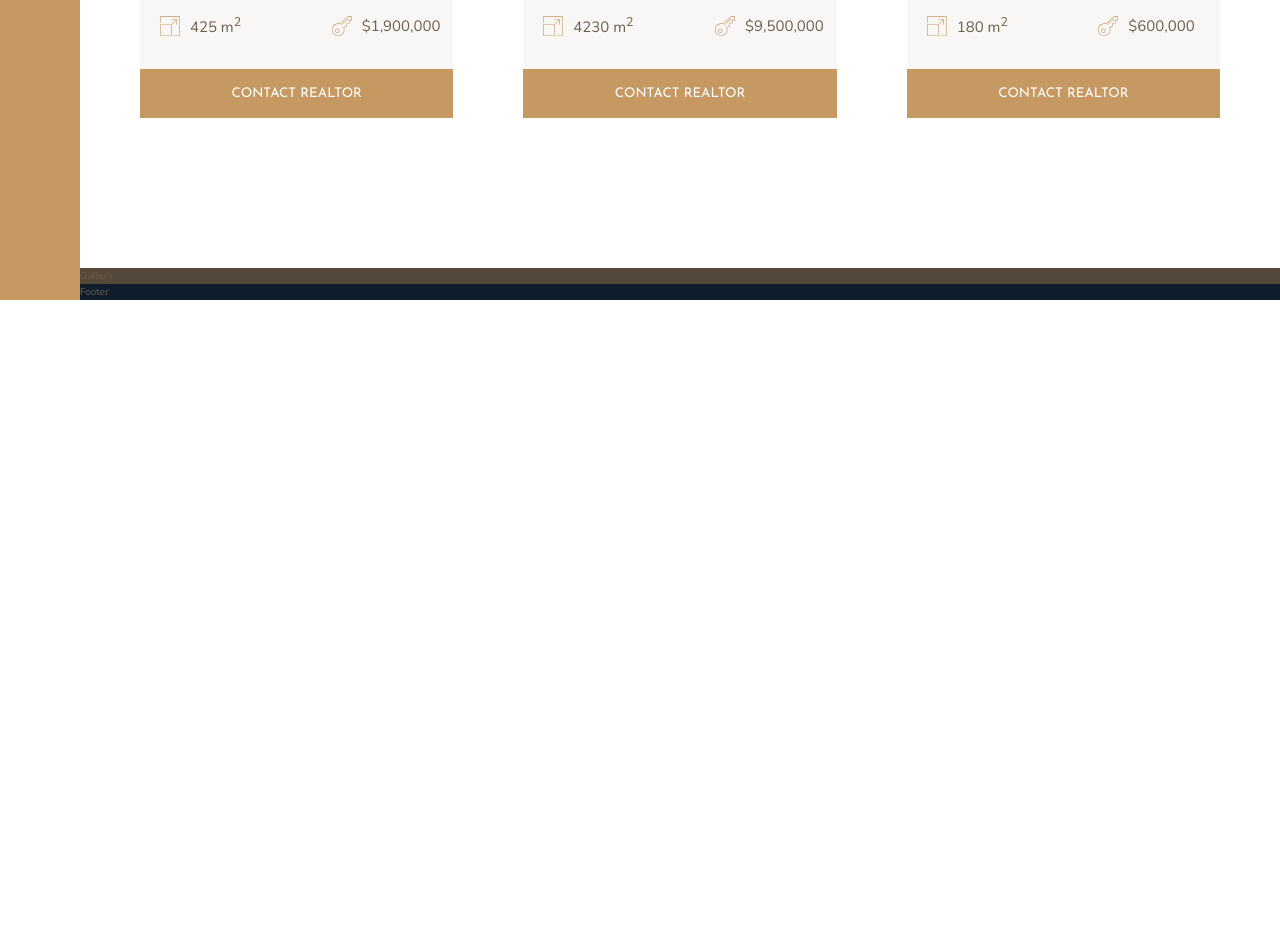
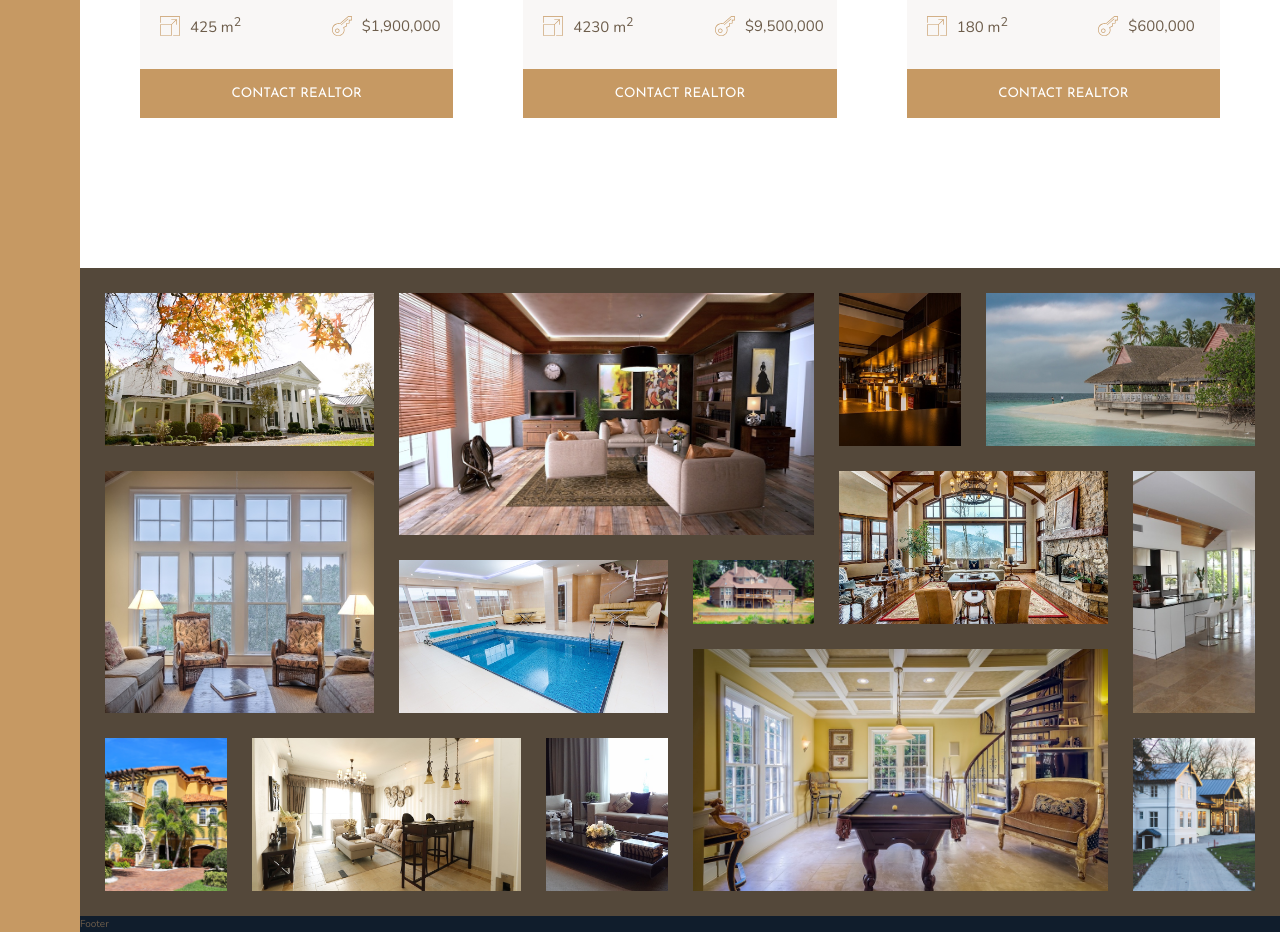
Before and after one commit to ahsanhd/Nextor-tut, a website: page index.html in a window 1280 px wide. Shown: the part 2780-3712 px from the top of the page. Before the commit the page ends 3080 px from the top, so only its background shows below. Drawn offline with nearby package versions, Linux system fonts and the light colour scheme.

Commit message:
feature/gallery:Added gallery

```diff
--- a/index.html
+++ b/index.html
@@ -337,7 +337,20 @@
         </section>
 
         <section class="gallery">
-            Gallery
+            <figure class="gallery__item gallery__item--1"><img src="/img/gal-1.jpeg" alt="Gallery Picture 1" class="gallery__img"></figure>
+            <figure class="gallery__item gallery__item--2"><img src="/img/gal-2.jpeg" alt="Gallery Picture 2" class="gallery__img"></figure>
+            <figure class="gallery__item gallery__item--3"><img src="/img/gal-3.jpeg" alt="Gallery Picture 3" class="gallery__img"></figure>
+            <figure class="gallery__item gallery__item--4"><img src="/img/gal-4.jpeg" alt="Gallery Picture 4" class="gallery__img"></figure>
+            <figure class="gallery__item gallery__item--5"><img src="/img/gal-5.jpeg" alt="Gallery Picture 5" class="gallery__img"></figure>
+            <figure class="gallery__item gallery__item--6"><img src="/img/gal-6.jpeg" alt="Gallery Picture 6" class="gallery__img"></figure>
+            <figure class="gallery__item gallery__item--7"><img src="/img/gal-7.jpeg" alt="Gallery Picture 7" class="gallery__img"></figure>
+            <figure class="gallery__item gallery__item--8"><img src="/img/gal-8.jpeg" alt="Gallery Picture 8" class="gallery__img"></figure>
+            <figure class="gallery__item gallery__item--9"><img src="/img/gal-9.jpeg" alt="Gallery Picture 9" class="gallery__img"></figure>
+            <figure class="gallery__item gallery__item--10"><img src="/img/gal-10.jpeg" alt="Gallery Picture 10" class="gallery__img"></figure>
+            <figure class="gallery__item gallery__item--11"><img src="/img/gal-11.jpeg" alt="Gallery Picture 11" class="gallery__img"></figure>
+            <figure class="gallery__item gallery__item--12"><img src="/img/gal-12.jpeg" alt="Gallery Picture 12" class="gallery__img"></figure>
+            <figure class="gallery__item gallery__item--13"><img src="/img/gal-13.jpeg" alt="Gallery Picture 13" class="gallery__img"></figure>
+            <figure class="gallery__item gallery__item--14"><img src="/img/gal-14.jpeg" alt="Gallery Picture 14" class="gallery__img"></figure>
         </section>
 
         <footer class="footer">
--- a/sass/_gallery.scss
+++ b/sass/_gallery.scss
@@ -1,4 +1,93 @@
 .gallery {
     background-color: $color-grey-dark-1;
     grid-column: full-start / full-end;
+
+
+    display: grid;
+    grid-template-columns: repeat(8, 1fr);
+    grid-template-rows: repeat(7, 5vw);
+    grid-gap: 2.5rem;
+    padding: 2.5rem;
+
+    &__item{
+
+        transition: all 200ms;
+        &--1 {
+            grid-row: 1 / 3;
+            grid-column: 1 / 3;
+        }
+        &--2 {
+            grid-row: 1 / 4;
+            grid-column: 3 / 6;
+        }
+        &--3 {
+            grid-row: 1 / 3;
+            grid-column: 6 / 7;
+        }
+        &--4 {
+            grid-row: 1 / 3;
+            grid-column: 7 / span 2;
+        }
+
+        &--5 {
+            grid-row: 3 / 6;
+            grid-column: 1 / 3;
+        }
+
+        &--6 {
+            grid-row: 4 / 6;
+            grid-column: 3 / 5;
+        }
+        &--7 {
+            grid-row: 4 / 5;
+            grid-column: 5 / 6;
+        }
+        &--8 {
+            grid-row: 3 / 5;
+            grid-column: 6 / span 2;
+        }
+        &--9 {
+            grid-row: 3 / 6;
+            grid-column: 8 / 9;
+        }
+        &--10 {
+            grid-row: 6 / span 2;
+            grid-column: 1 / 2;
+
+        }
+        &--11 {
+            grid-row: 6 / span 2;
+            grid-column: 2 / 4;
+
+        }
+        &--12 {
+            grid-row: 6 / span 2;
+            grid-column: 4 / 5;
+
+        }
+        &--13 {
+            grid-row: 5 / span 3;
+            grid-column: 5 / 8;
+
+        }
+        &--14 {
+            grid-row: 6 / span 2;
+            grid-column: 8 / 9;
+
+        }
+
+        &:hover {
+            transform: translateY(-1rem) scale(1.1);
+        }
+    }
+
+    &__img {
+
+        width: 100%;
+        height: 100%;
+        object-fit: cover;
+        display: block;
+    }
+
+
 }
```
Also changed, not shown: css/style.css.
